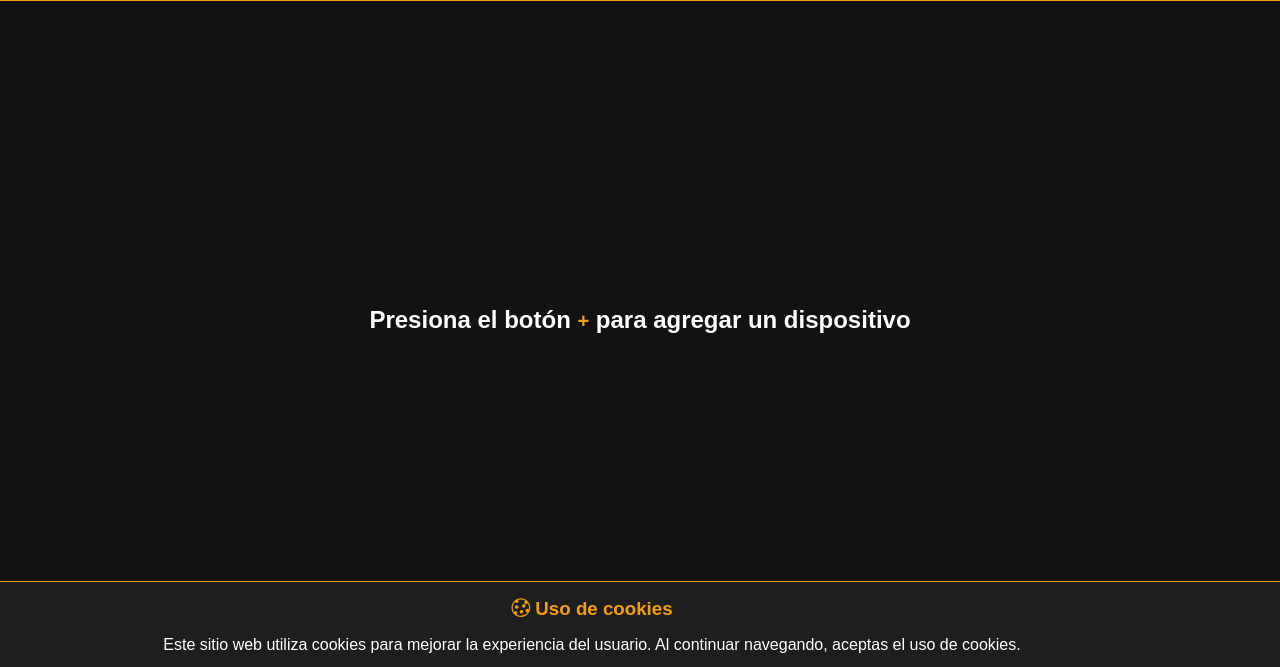
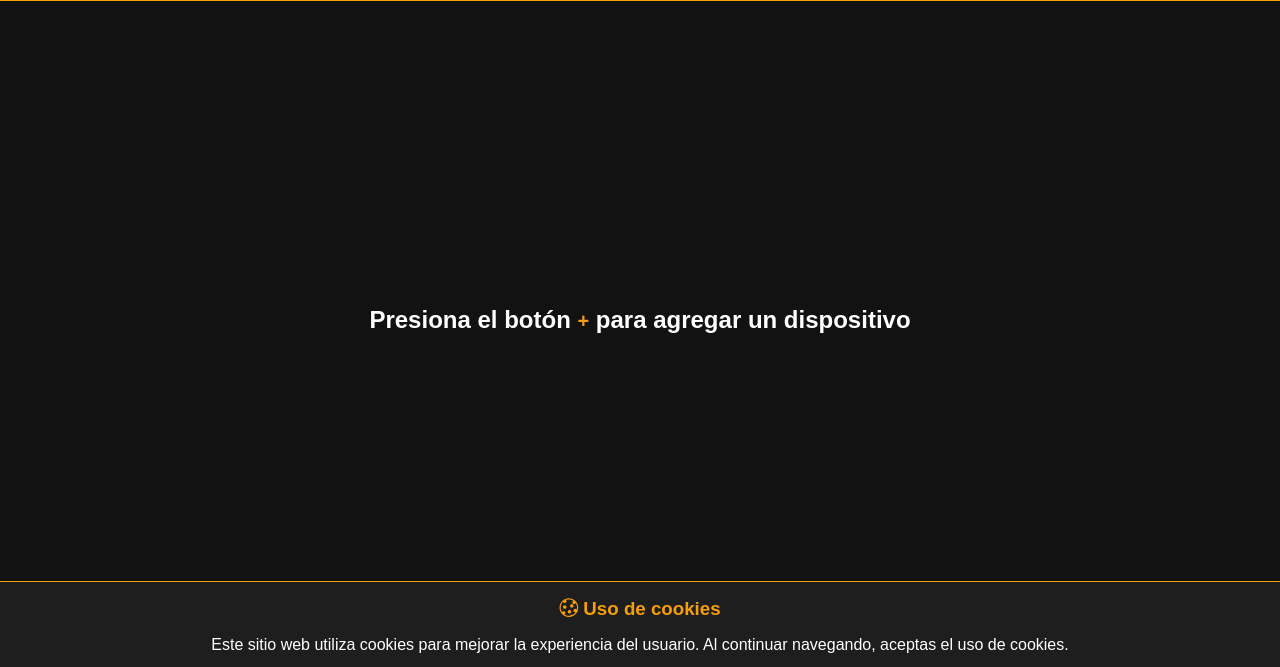
Before and after one commit to UNRGC/WOL, a website with bundled scripts: page public/index.html in a window 1280 px wide. Shown: the part 80-747 px from the top of the page. Built offline with nearby package versions, Linux system fonts and the light colour scheme.

Commit message:
Arreglo de posición en las cookies

```diff
--- a/public/css/index.css
+++ b/public/css/index.css
@@ -323,10 +323,9 @@ a {
 .cookies {
     background-color: #1e1e1e;
     outline: 1px solid #f59e0b;
-    padding: 16px;
     position: fixed;
     bottom: 0;
-    width: 100%;
+    width: 100vw;
     z-index: 4;
 }
 .cookies:not(.dispose) {
@@ -341,7 +340,7 @@ a {
     gap: 16px;
     text-align: center;
     align-items: center;
-    max-width: 90%;
+    padding: 16px 32px;
 }
 .cookies-content > :first-child {
     color: #f59e0b;
```
